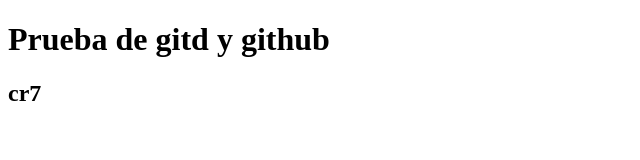
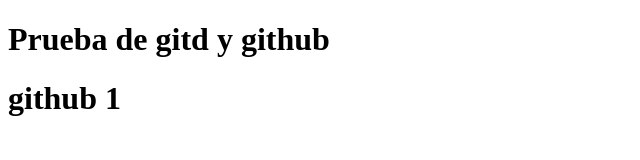
Before and after one commit to ivandiaz63/1EVAL_HTMLyCSS_APPWEB_2smrc_ivandiaz, a plain HTML site: page ejerciciou1.html in a window 1280 px wide. Shown: the whole page, without its empty margins (0-640 px from the left). Drawn offline with Linux system fonts and the light colour scheme.

Commit message:
a ver si ahora si

```diff
--- a/ejerciciou1.html
+++ b/ejerciciou1.html
@@ -7,6 +7,6 @@
 </head>
 <body>
     <h1>Prueba de gitd y github</h1>
-    <h2>cr7</h2>
+    <h1>github 1</h1>
 </body>
 </html>
```
